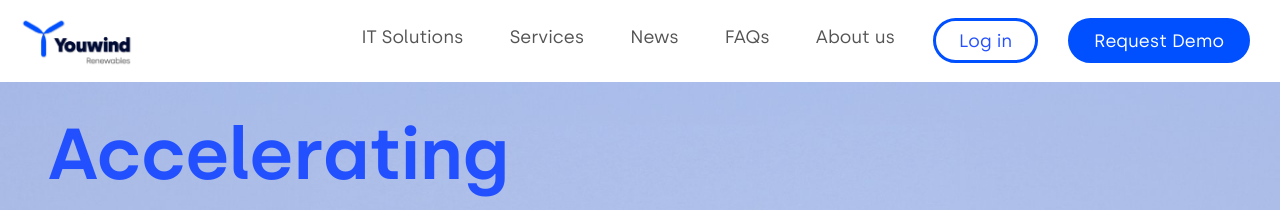
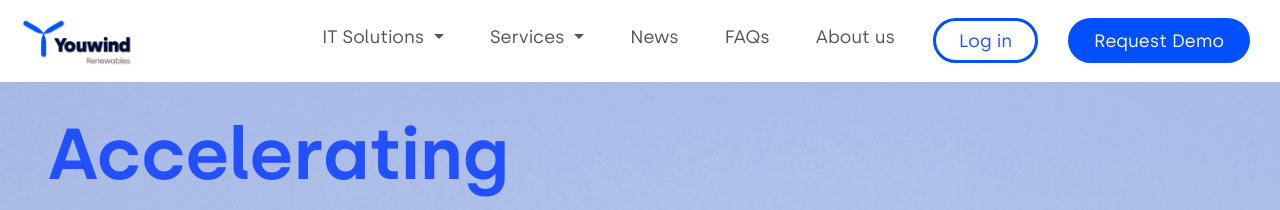
Before and after one commit to youwind/jekyll, a Jekyll site: the page built from index.html, in a window 1280 px wide. Shown: the top 210 px of the page. Built offline with Jekyll 4.4.1, drawn with Linux system fonts in a browser that asks for light colours; nearby versions of some CDN libraries.

Commit message:
added temp dropdown to nav

```diff
--- a/_includes/nav.html
+++ b/_includes/nav.html
@@ -12,11 +12,25 @@
 
   <div class="collapse navbar-collapse justify-content-end" id="navbarSupportedContent">
     <ul class="navbar-nav">
-      <li class="nav-item">
-        <a href="/services" class="nav-link">IT Solutions</a>
+      <li class="nav-item dropdown">
+        <a class="nav-link dropdown-toggle" href="#" role="button" data-bs-toggle="dropdown" aria-expanded="false">
+          IT Solutions
+        </a>
+        <ul class="dropdown-menu">
+          <li><a class="dropdown-item" href="/youwindmodel">Youwind Model</a></li>
+          <li><a class="dropdown-item" href="/youwind-pixel">Pixel</a></li>
+          <li><a class="dropdown-item" href="/">Pixel Park</a></li>
+          <li><a class="dropdown-item" href="/optiwindow">OptiWindow</a></li>
+        </ul>
       </li>
-      <li class="nav-item">
-        <a href="/services" class="nav-link">Services</a>
+      <li class="nav-item dropdown">
+        <a class="nav-link dropdown-toggle" href="#" role="button" data-bs-toggle="dropdown" aria-expanded="false">
+          Services
+        </a>
+        <ul class="dropdown-menu">
+          <li><a class="dropdown-item" href="/workshops">Workshops</a></li>
+          <li><a class="dropdown-item" href="/consultancy">Consultancy</a></li>
+        </ul>
       </li>
       <li class="nav-item">
         <a href="/news" class="nav-link">News</a>
```
